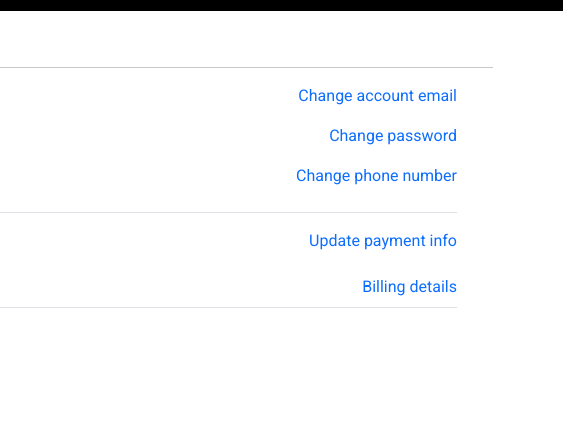
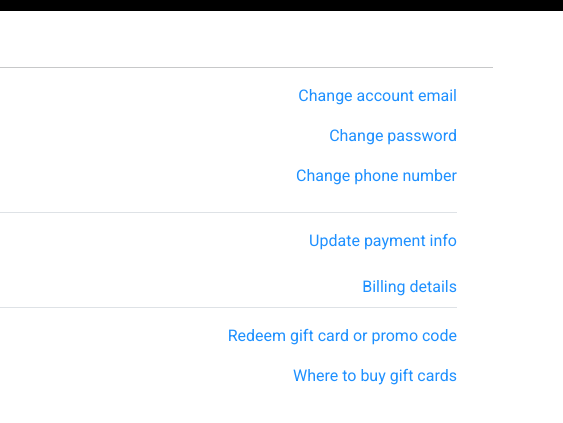
Before and after one commit to bertcoscia/Epicode-W6D5, a plain HTML site: page settings.html in a window 1280 px wide. Shown: the part 65-488 px from the top of the page, 717-1280 px from the left. Drawn offline with nearby package versions, Linux system fonts and the light colour scheme.

Commit message:
completes first block

```diff
--- a/sass/style.scss
+++ b/sass/style.scss
@@ -80,6 +80,7 @@ footer {
 
 a {
   text-decoration: none;
+  color: #1e90ff;
 }
 
 .custom-icon:hover {
--- a/settings.html
+++ b/settings.html
@@ -123,7 +123,15 @@
                         <div class="d-flex justify-content-end border-bottom mb-3 pb-2">
                             <a href="#">Billing details</a>
                         </div>
+                        <div class="d-flex justify-content-end pb-3">
+                            <a href="#">Redeem gift card or promo code</a>
+                        </div>
+                        <div class="d-flex justify-content-end mb-3 pb-2">
+                            <a href="#">Where to buy gift cards</a>
+                        </div>
                     </div>
+                </div>
+                <div class="col-12">
 
                 </div>
             </div>
```
Also changed, not shown: assets/css/style.css, assets/dist/css/style.min.css, 2 other files.
